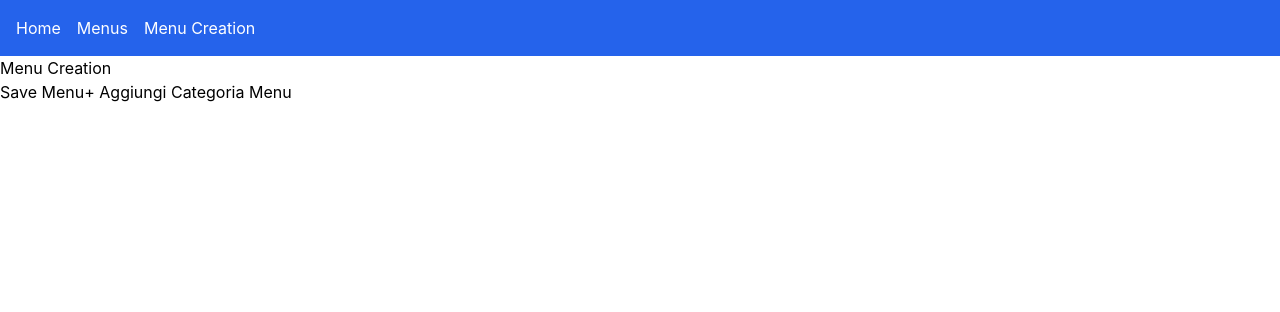
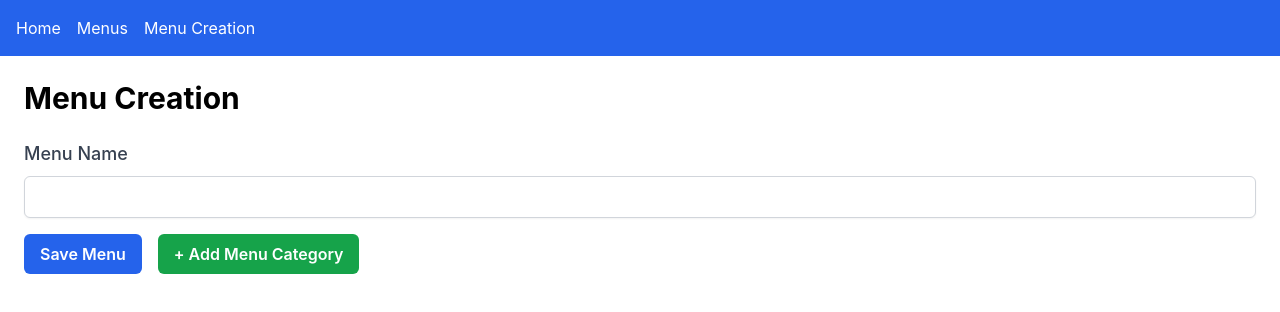
Before and after one commit to sfestacatenate/react-nest-menu-pdf-generator, a React (Create React App) app in the folder frontend/: page /menu-creation in a window 1280 px wide. Shown: the top 312 px of the page. Built offline with nearby package versions, Linux system fonts and the light colour scheme.

Commit message:
Better Menu creation layout

```diff
--- a/frontend/src/pages/MenuCreation/MenuCreation.tsx
+++ b/frontend/src/pages/MenuCreation/MenuCreation.tsx
@@ -4,13 +4,12 @@ import useCreate from '../../hooks/useCreate';
 
 const MenuCreation: React.FC = () => {
     const [menuCategories, setMenuCategories] = useState<MenuCategory[]>([]);
-    const [menu, setMenu] = useState<Menu>({} as Menu); // [1
+    const [menu, setMenu] = useState<Menu>({} as Menu);
     const { create: saveMenuData, loading, error } = useCreate<Menu>(`${process.env.REACT_APP_SERVER_URL}/menu/createmenu`);
 
     useEffect(() => {
         setMenu((prevMenu) => ({
             ...prevMenu,
-            name: 'Menu',
             categories: menuCategories
         }));
     }, [menuCategories]);
@@ -63,40 +62,76 @@ const MenuCreation: React.FC = () => {
     };
 
     return (
-        <div>
-            <p>Menu Creation</p>
-            <button onClick={() => saveMenu()}>Save Menu</button>
-            <button onClick={addMenuCategory}>+ Aggiungi Categoria Menu</button>
+        <div className="container mx-auto p-6">
+            <h1 className="text-3xl font-bold mb-6">Menu Creation</h1>
+            <div className="mb-4">
+                <label className="block text-lg font-medium text-gray-700 mb-2">Menu Name</label>
+                <input
+                    className="w-full px-3 py-2 border border-gray-300 rounded-md shadow-sm focus:outline-none focus:ring-2 focus:ring-blue-500"
+                    type="text"
+                    value={menu.name}
+                    onChange={(e) => setMenu({ ...menu, name: e.target.value })}
+                />
+            </div>
+            <div className="flex space-x-4 mb-6">
+                <button
+                    className="px-4 py-2 bg-blue-600 text-white font-semibold rounded-md hover:bg-blue-700 focus:outline-none focus:ring-2 focus:ring-blue-500"
+                    onClick={saveMenu}
+                    disabled={loading}
+                >
+                    Save Menu
+                </button>
+                <button
+                    className="px-4 py-2 bg-green-600 text-white font-semibold rounded-md hover:bg-green-700 focus:outline-none focus:ring-2 focus:ring-green-500"
+                    onClick={addMenuCategory}
+                >
+                    + Add Menu Category
+                </button>
+            </div>
             {menuCategories.map((category, catIndex) => (
-                <div key={catIndex} className="mt-12">
-                    <input
-                        type="text"
-                        placeholder="Categoria"
-                        value={category.name}
-                        onChange={(e) => updateCategory(catIndex, e.target.value)}
-                    />
-                    <button onClick={() => addDish(catIndex)}>Aggiungi Piatto</button>
+                <div key={catIndex} className="mb-8 p-4 border border-gray-300 rounded-md shadow-sm">
+                    <div className="flex items-center justify-between mb-4">
+                        <input
+                            className="w-2/3 px-3 py-2 border border-gray-300 rounded-md shadow-sm focus:outline-none focus:ring-2 focus:ring-blue-500"
+                            type="text"
+                            placeholder="Category"
+                            value={category.name}
+                            onChange={(e) => updateCategory(catIndex, e.target.value)}
+                        />
+                        <button
+                            className="ml-4 px-4 py-2 bg-green-600 text-white font-semibold rounded-md hover:bg-green-700 focus:outline-none focus:ring-2 focus:ring-green-500"
+                            onClick={() => addDish(catIndex)}
+                        >
+                            Add Dish
+                        </button>
+                    </div>
                     {category.dishes.map((dish, dishIndex) => (
-                        <div key={dish.id + category.id} style={{ display: 'flex', alignItems: 'center', marginTop: '10px' }}>
+                        <div key={dish.id} className="flex items-center mb-2">
                             <input
+                                className="w-1/3 px-3 py-2 mr-2 border border-gray-300 rounded-md shadow-sm focus:outline-none focus:ring-2 focus:ring-blue-500"
                                 type="text"
-                                placeholder="Nome"
+                                placeholder="Dish Name"
                                 value={dish.name}
                                 onChange={(e) => updateDish(catIndex, dishIndex, 'name', e.target.value)}
-                                style={{ marginRight: '10px' }}
                             />
                             <input
+                                className="w-1/3 px-3 py-2 mr-2 border border-gray-300 rounded-md shadow-sm focus:outline-none focus:ring-2 focus:ring-blue-500"
                                 type="number"
-                                placeholder="Prezzo"
+                                placeholder="Price"
                                 value={dish.price}
                                 onChange={(e) => updateDish(catIndex, dishIndex, 'price', parseFloat(e.target.value))}
-                                style={{ marginRight: '10px' }}
                             />
-                            <button onClick={() => removeDish(catIndex, dish.id)}>x</button>
+                            <button
+                                className="px-4 py-2 bg-red-600 text-white font-semibold rounded-md hover:bg-red-700 focus:outline-none focus:ring-2 focus:ring-red-500"
+                                onClick={() => removeDish(catIndex, dish.id)}
+                            >
+                                x
+                            </button>
                         </div>
                     ))}
                 </div>
             ))}
+            {error && <p className="text-red-600">{error.message}</p>}
         </div>
     );
 };
```
